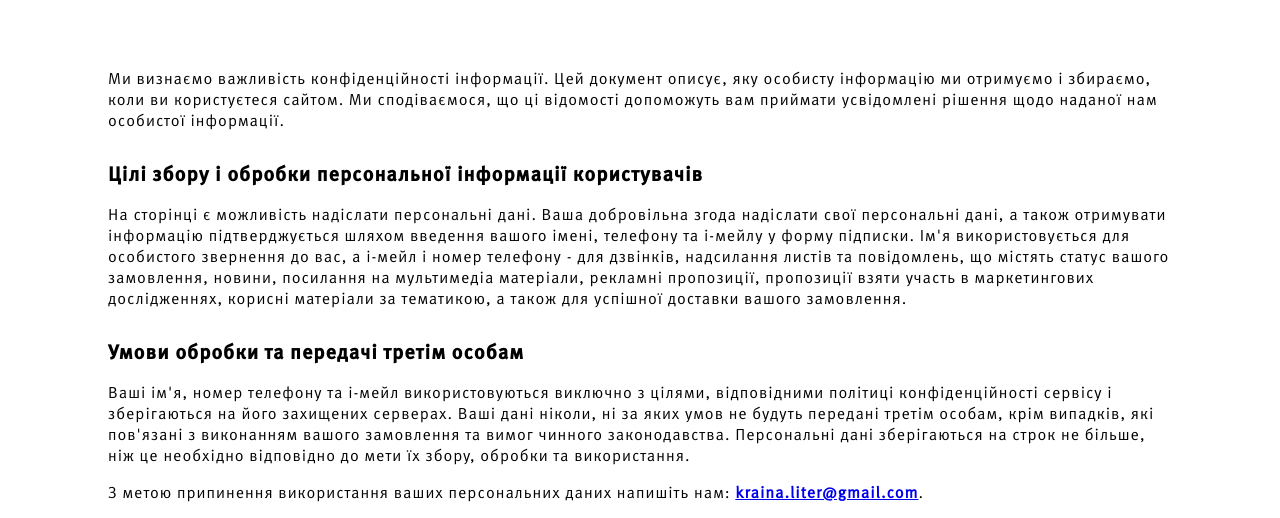
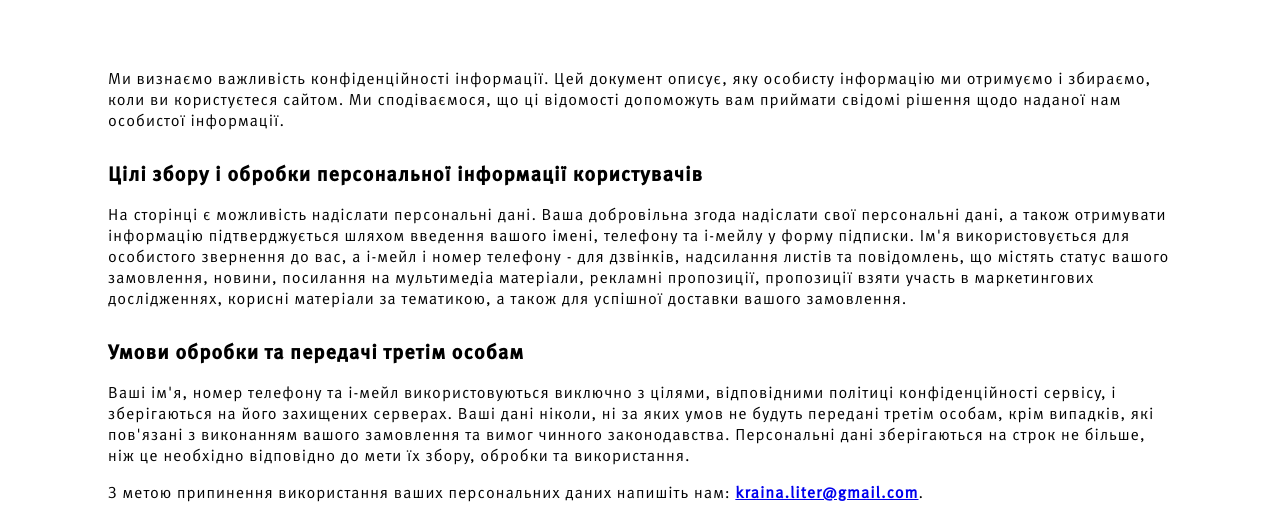
Before and after one commit to brackenflower/kraina-liter.github.io, a plain HTML site: page Confidentiality-Policy.html in a window 1280 px wide. Shown: the part 161-679 px from the top of the page. Drawn offline with Linux system fonts and the light colour scheme.

Commit message:
Update Confidentiality-Policy.html

```diff
--- a/Confidentiality-Policy.html
+++ b/Confidentiality-Policy.html
@@ -54,11 +54,11 @@ p {
 	<div style="margin: 0px 100px">
 		<h1>Згода на обробку даних</h1>
 		<p><b>Політика конфіденційності сайту</b></p>
-		<p style="margin-top: 80px;">Ми визнаємо важливість конфіденційності інформації. Цей документ описує, яку особисту інформацію ми отримуємо і збираємо, коли ви користуєтеся сайтом. Ми сподіваємося, що ці відомості допоможуть вам приймати усвідомлені рішення щодо наданої нам особистої інформації.</p>
+		<p style="margin-top: 80px;">Ми визнаємо важливість конфіденційності інформації. Цей документ описує, яку особисту інформацію ми отримуємо і збираємо, коли ви користуєтеся сайтом. Ми сподіваємося, що ці відомості допоможуть вам приймати свідомі рішення щодо наданої нам особистої інформації.</p>
 		<h2>Цілі збору і обробки персональної інформації користувачів</h2>
 		<p>На сторінці є можливість надіслати персональні дані. Ваша добровільна згода надіслати свої персональні дані, а також отримувати інформацію підтверджується шляхом введення вашого імені, телефону та і-мейлу у форму підписки. Ім'я використовується для особистого звернення до вас, а і-мейл і номер телефону - для дзвінків, надсилання листів та повідомлень, що містять статус вашого замовлення, новини, посилання на мультимедіа матеріали, рекламні пропозиції, пропозиції взяти участь в маркетингових дослідженнях, корисні матеріали за тематикою, а також для успішної доставки вашого замовлення.</p>
 		<h2>Умови обробки та передачі третім особам</h2>
-		<p>Ваші ім'я, номер телефону та і-мейл використовуються виключно з цілями, відповідними політиці конфіденційності сервісу і зберігаються на його захищених серверах. Ваші дані ніколи, ні за яких умов не будуть передані третім особам, крім випадків, які пов'язані з виконанням вашого замовлення та вимог чинного законодавства. Персональні дані зберігаються на строк не більше, ніж це необхідно відповідно до мети їх збору, обробки та використання.</p>
+		<p>Ваші ім'я, номер телефону та і-мейл використовуються виключно з цілями, відповідними політиці конфіденційності сервісу, і зберігаються на його захищених серверах. Ваші дані ніколи, ні за яких умов не будуть передані третім особам, крім випадків, які пов'язані з виконанням вашого замовлення та вимог чинного законодавства. Персональні дані зберігаються на строк не більше, ніж це необхідно відповідно до мети їх збору, обробки та використання.</p>
 		<p>З метою припинення використання ваших персональних даних напишіть нам: <a href="mailto:kraina.liter@gmail.com"><b>kraina.liter@gmail.com</b></a>.</p>
 	</div>
 
```
